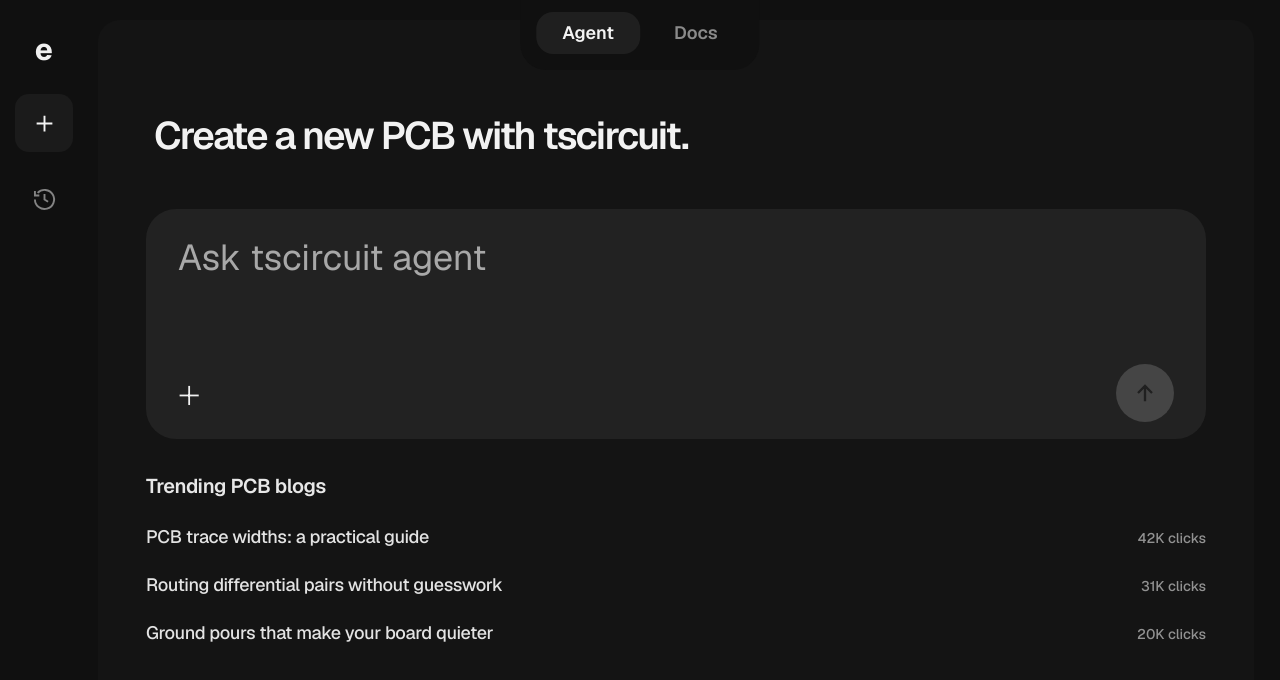
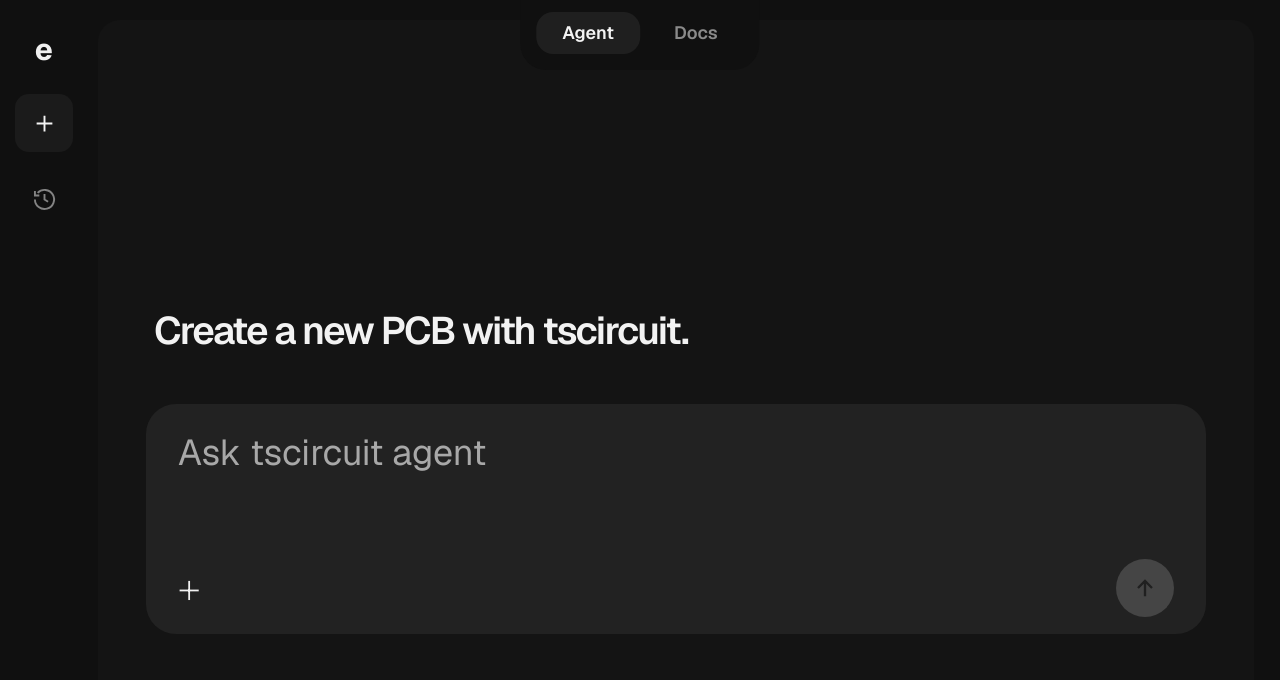
Before and after one commit to tscircuit/eleqon, a Next.js app: page / in a window 1280 px wide. Shown: the top 680 px of the page. Built offline with nearby package versions, Linux system fonts and the light colour scheme.

Commit message:
Build interactive tscircuit home library

```diff
--- a/components/workspace/workspace.module.css
+++ b/components/workspace/workspace.module.css
@@ -9,8 +9,9 @@
 .notchButton[data-active="true"] { background:#1f1f1f; color:#f4f4f4; }
 .main { min-width:0; padding:20px 26px 20px 10px; }
 .frame { display:grid; min-height:calc(100vh - 40px); overflow:hidden; border:0; border-radius:22px; background:#141414; }
-.welcome { place-items:center; }
-.composerWrap { width:min(1440px, calc(100% - 96px)); margin-top:-4vh; }
+.welcome { position:relative; display:block; height:calc(100vh - 40px); overflow-y:auto; }
+.homeContent { min-height:100%; padding:clamp(300px, 40vh, 520px) 0 96px; }
+.composerWrap { width:min(1440px, calc(100% - 96px)); margin:-4vh auto 0; }
 .welcomeHeadline { min-height:72px; margin:0 0 24px 8px; color:#f2f2f2; font-size:clamp(38px, 3vw, 52px); font-weight:600; letter-spacing:-.045em; line-height:1.15; }
 .welcomeHeadlineText { display:block; animation:welcome-prompt 3s ease-in-out both; }
 .composer { position:relative; border:0; border-radius:22px; background:#1d1d1d; padding:15px 63px 15px 18px; }
@@ -51,12 +52,35 @@
 .welcome .send { position:static; width:58px; height:58px; border-radius:50%; background:#454545; color:#191919; }
 .welcome .send:disabled { background:#454545; color:#202020; }
 .welcome .send svg { width:28px; height:28px; stroke-width:2; }
-.trendingBlogs { margin-top:32px; }
-.trendingHeading { margin:0 0 14px; color:#e7e7e7; font-size:20px; font-weight:600; letter-spacing:-.02em; }
-.trendingGrid { display:grid; gap:4px; }
-.trendingCard { display:flex; align-items:baseline; justify-content:space-between; gap:24px; padding:10px 0; }
-.trendingTitle { margin:0; color:#e3e3e3; font-size:18px; font-weight:500; letter-spacing:-.02em; line-height:1.35; }
-.trendingClicks { flex:0 0 auto; color:#929292; font-size:14px; font-weight:500; }
+.homeLibrary { display:grid; gap:64px; margin-top:max(164px, calc(100vh - 1026px)); }
+.featuredStory { position:relative; display:grid; grid-template-columns:minmax(0, 1fr) minmax(320px, .88fr); min-height:40vh; overflow:hidden; border-radius:24px; background:#1a1a1a; }
+.featuredStory[data-faded="true"]::after { position:absolute; right:0; bottom:0; left:0; height:180px; content:""; backdrop-filter:blur(12px); background:linear-gradient(180deg, rgba(18, 18, 18, 0), rgba(18, 18, 18, .98)); pointer-events:none; }
+.featuredVisual { position:relative; display:grid; place-items:center; overflow:hidden; background:radial-gradient(circle at 35% 30%, #3a3a3a 0, #202020 42%, #141414 74%); color:#ebebeb; font-size:32px; font-weight:600; letter-spacing:-.05em; }
+.featuredVisual::before, .featuredVisual::after { position:absolute; content:""; border:1px solid rgba(255, 255, 255, .12); border-radius:50%; }
+.featuredVisual::before { width:70%; aspect-ratio:1; }
+.featuredVisual::after { width:46%; aspect-ratio:1; }
+.featuredVisual span { position:relative; z-index:1; }
+.featuredCopy { display:flex; flex-direction:column; justify-content:flex-start; padding:48px; background:#1b1b1b; }
+.featuredCopy h2, .librarySection h2 { margin:0; color:#f1f1f1; font-size:42px; font-weight:600; letter-spacing:-.045em; line-height:1.1; }
+.featuredCopy p { margin:24px 0 0; color:#ababab; font-size:21px; line-height:1.55; }
+.librarySection { min-width:0; }
+.libraryHeader { display:flex; align-items:center; justify-content:space-between; margin-bottom:20px; }
+.librarySection h2 { margin:0; font-size:28px; }
+.libraryControls { display:flex; gap:8px; }
+.libraryControl { display:grid; width:42px; height:42px; place-items:center; border:0; border-radius:12px; background:#222; color:#eeeeee; cursor:pointer; font-size:22px; line-height:1; }
+.libraryControl:hover { background:#303030; }
+.researchGrid { display:grid; grid-template-columns:repeat(4, minmax(0, 1fr)); gap:20px; }
+.boardGrid { display:grid; grid-template-columns:repeat(3, minmax(0, 1fr)); gap:24px; }
+.libraryCard { overflow:hidden; border-radius:20px; background:#1b1b1b; padding:22px; }
+.researchGrid .libraryCard { min-height:300px; }
+.boardGrid .libraryCard { min-height:420px; padding:26px; }
+.cardVisual { height:166px; margin:-22px -22px 24px; background:linear-gradient(135deg, #303030, #202020 52%, #151515); }
+.boardGrid .cardVisual { height:236px; margin:-26px -26px 28px; }
+.libraryCard:nth-child(2n) .cardVisual { background:linear-gradient(135deg, #3a3a3a, #242424 52%, #151515); }
+.libraryCard h3 { margin:0; color:#eeeeee; font-size:24px; font-weight:600; letter-spacing:-.03em; }
+.boardGrid .libraryCard h3 { font-size:30px; }
+.libraryCard p { margin:10px 0 0; color:#9d9d9d; font-size:17px; line-height:1.45; }
+.boardGrid .libraryCard p { font-size:19px; }
 @keyframes welcome-prompt { 0% { filter:blur(10px); opacity:0; transform:translateY(8px); } 16%, 100% { filter:blur(0); opacity:1; transform:translateY(0); } }
 @media (prefers-reduced-motion:reduce) { .welcomeHeadlineText { animation:none; } }
-@media (max-width:700px) { .workspace { grid-template-columns:1fr; } .rail { position:fixed; z-index:2; right:12px; bottom:12px; top:auto; height:auto; flex-direction:row; border:0; border-radius:16px; padding:7px; background:#181818; } .rail .brand { display:none; } .railButton { width:45px; min-height:42px; } .main { padding:10px; } .frame { min-height:calc(100vh - 20px); border-radius:16px; } .project { grid-template-columns:1fr; padding:12px; } .chatPanel { display:none; } .tabs { overflow:auto; justify-content:flex-start; padding:14px; } .content { padding:0 18px 90px; } }
+@media (max-width:700px) { .workspace { grid-template-columns:1fr; } .rail { position:fixed; z-index:2; right:12px; bottom:12px; top:auto; height:auto; flex-direction:row; border:0; border-radius:16px; padding:7px; background:#181818; } .rail .brand { display:none; } .railButton { width:45px; min-height:42px; } .main { padding:10px; } .frame { min-height:calc(100vh - 20px); border-radius:16px; } .homeContent { padding:128px 0 96px; } .composerWrap { width:calc(100% - 32px); } .featuredStory { grid-template-columns:1fr; } .featuredVisual { min-height:220px; } .featuredCopy { padding:28px; } .researchGrid, .boardGrid { grid-template-columns:repeat(2, minmax(0, 1fr)); } .project { grid-template-columns:1fr; padding:12px; } .chatPanel { display:none; } .tabs { overflow:auto; justify-content:flex-start; padding:14px; } .content { padding:0 18px 90px; } }
--- a/components/workspace/workspace.tsx
+++ b/components/workspace/workspace.tsx
@@ -10,6 +10,9 @@ import styles from "./workspace.module.css";
 type WorkspaceTab = "code" | "pcb" | "schematic" | "model";
 type View = { readonly kind: "welcome" } | { readonly kind: "thread"; readonly threadId: ChatThread["id"] };
 type HomeTab = "agent" | "docs";
+type LibraryItem = Readonly<{ readonly title: string; readonly detail: string }>;
+type LibraryItems = readonly [LibraryItem, ...LibraryItem[]];
+type VisibleCardCount = 3 | 4;
 
 const tabs: ReadonlyArray<{ readonly id: WorkspaceTab; readonly label: string; readonly icon: typeof CodeIcon }> = [
   { id: "code", label: "Code", icon: CodeIcon },
@@ -24,10 +27,20 @@ const welcomePrompts = [
   "Are vias allowed in a PCB?",
 ] as const;
 
-const trendingPcbBlogs = [
-  { title: "PCB trace widths: a practical guide", clicks: "42K clicks" },
-  { title: "Routing differential pairs without guesswork", clicks: "31K clicks" },
-  { title: "Ground pours that make your board quieter", clicks: "20K clicks" },
+const researchItems = [
+  { title: "Autorouter", detail: "Route your board in minutes" },
+  { title: "Differential pairs", detail: "Match high-speed signals" },
+  { title: "Design rules", detail: "Make constraints explicit" },
+  { title: "Component search", detail: "Find parts that fit" },
+  { title: "BOM tools", detail: "Keep sourcing organized" },
+  { title: "3D preview", detail: "Inspect the completed board" },
+] as const;
+
+const orderedBoards = [
+  { title: "Sensor hub", detail: "Four-layer controller" },
+  { title: "USB interface", detail: "Compact reference board" },
+  { title: "Motor driver", detail: "Power and control layout" },
+  { title: "Audio module", detail: "Low-noise signal path" },
 ] as const;
 
 /** Manages local threads and composes the workspace views. */
@@ -81,12 +94,23 @@ function RailButton({ label, icon, onClick, active }: { readonly label: string;
 
 /** Renders the first-chat prompt. */
 function Welcome({ onSubmit }: { readonly onSubmit: (prompt: string) => void }) {
-  return <section className={`${styles.frame} ${styles.welcome}`}><div className={styles.composerWrap}><WelcomeHeadline /><Composer onSubmit={onSubmit} /><TrendingPcbBlogs /></div></section>;
+  const [atTop, setAtTop] = useState(true);
+  return <section className={`${styles.frame} ${styles.welcome}`} onScroll={(event) => setAtTop(event.currentTarget.scrollTop < 24)}><div className={styles.homeContent}><div className={styles.composerWrap}><WelcomeHeadline /><Composer onSubmit={onSubmit} /><HomeLibrary showFeatureFade={atTop} /></div></div></section>;
 }
 
-/** Renders lightweight, popular PCB reading suggestions. */
-function TrendingPcbBlogs() {
-  return <section className={styles.trendingBlogs} aria-labelledby="trending-pcb-blogs"><h2 id="trending-pcb-blogs" className={styles.trendingHeading}>Trending PCB blogs</h2><div className={styles.trendingGrid}>{trendingPcbBlogs.map((blog) => <article key={blog.title} className={styles.trendingCard}><p className={styles.trendingTitle}>{blog.title}</p><span className={styles.trendingClicks}>{blog.clicks}</span></article>)}</div></section>;
+/** Renders the featured explainer and browsable tscircuit work. */
+function HomeLibrary({ showFeatureFade }: { readonly showFeatureFade: boolean }) {
+  return <div className={styles.homeLibrary}><section className={styles.featuredStory} data-faded={showFeatureFade}><div className={styles.featuredVisual} aria-hidden="true"><span>tscircuit</span></div><article className={styles.featuredCopy}><h2>What is tscircuit framework?</h2><p>tscircuit is a toolkit for designing electronics with code. Define components, connections, board constraints, and manufacturing details in one workflow. It helps teams move from an idea to a reviewable PCB without losing the reasoning behind each design choice.</p></article></section><LibrarySection title="Research" items={researchItems} visibleCount={4} className={styles.researchGrid} /><LibrarySection title="Ordered boards" items={orderedBoards} visibleCount={3} className={styles.boardGrid} /></div>;
+}
+
+/** Renders a named group of compact library cards. */
+function LibrarySection({ title, items, visibleCount, className }: { readonly title: string; readonly items: LibraryItems; readonly visibleCount: VisibleCardCount; readonly className: string }) {
+  const [startIndex, setStartIndex] = useState(0);
+  const shownItems = Array.from({ length: visibleCount }, (_, offset) => items[(startIndex + offset) % items.length]);
+  const showPrevious = () => setStartIndex((current) => (current + items.length - 1) % items.length);
+  const showNext = () => setStartIndex((current) => (current + 1) % items.length);
+
+  return <section className={styles.librarySection}><div className={styles.libraryHeader}><h2>{title}</h2><div className={styles.libraryControls}><button className={styles.libraryControl} type="button" onClick={showPrevious} aria-label={`Previous ${title}`}>←</button><button className={styles.libraryControl} type="button" onClick={showNext} aria-label={`Next ${title}`}>→</button></div></div><div className={className}>{shownItems.map((item) => <article key={item.title} className={styles.libraryCard}><div className={styles.cardVisual} aria-hidden="true" /><h3>{item.title}</h3><p>{item.detail}</p></article>)}</div></section>;
 }
 
 /** Cycles through the welcome prompts at a calm, readable pace. */
```
